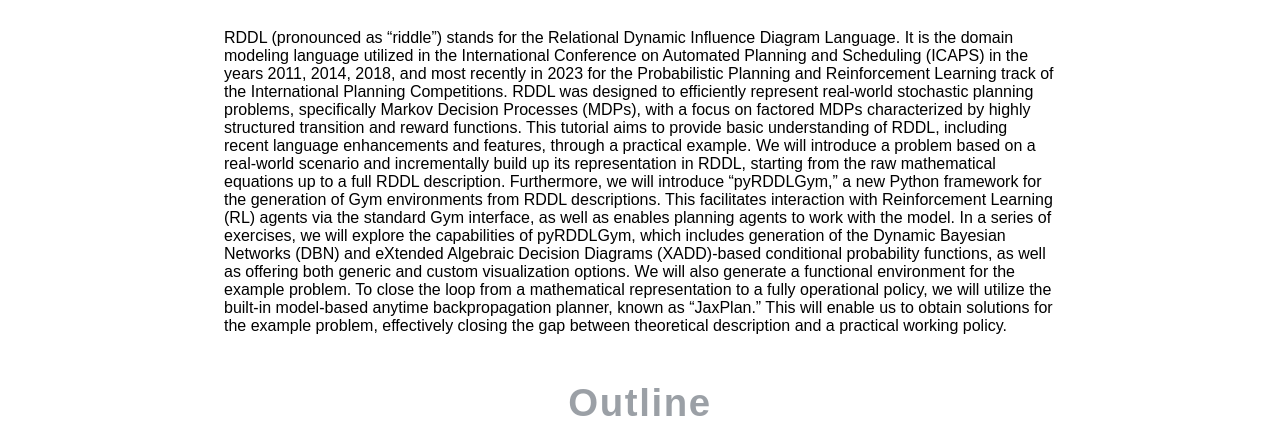
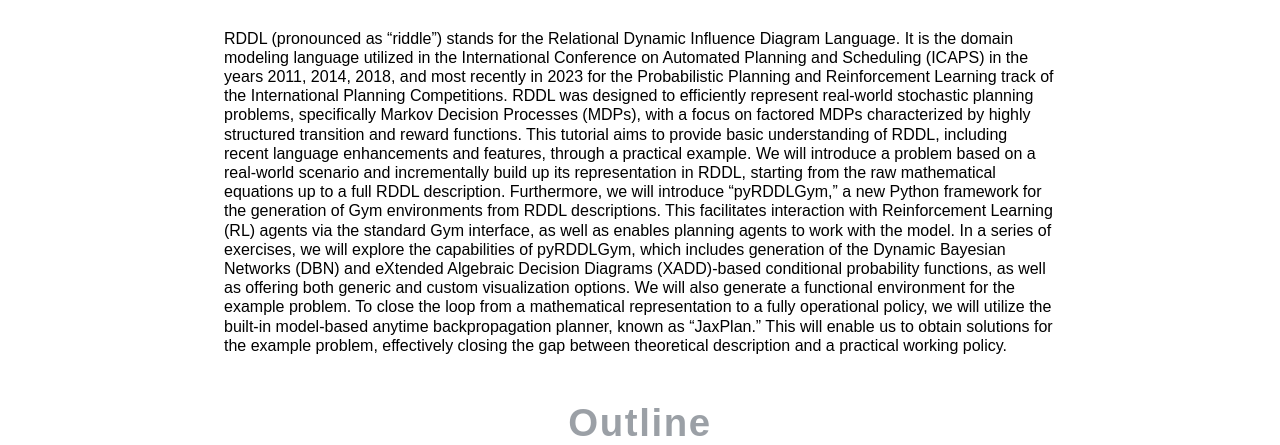
Before and after one commit to pyrddlgym-project/pyrddlgym-project.github.io, a plain HTML site: page AAAI24-lab.html in a window 1280 px wide. Shown: the part 507-952 px from the top of the page. Drawn offline with Linux system fonts and the light colour scheme.

Commit message:
Update AAAI24-lab.html

```diff
--- a/AAAI24-lab.html
+++ b/AAAI24-lab.html
@@ -76,7 +76,7 @@ body, html {
   width:65%;
   margin-bottom: 0.1rem;
   word-wrap: break-all;
-  ine-height: 1.2;
+  line-height: 1.2;
 }
 </style>
 
```
